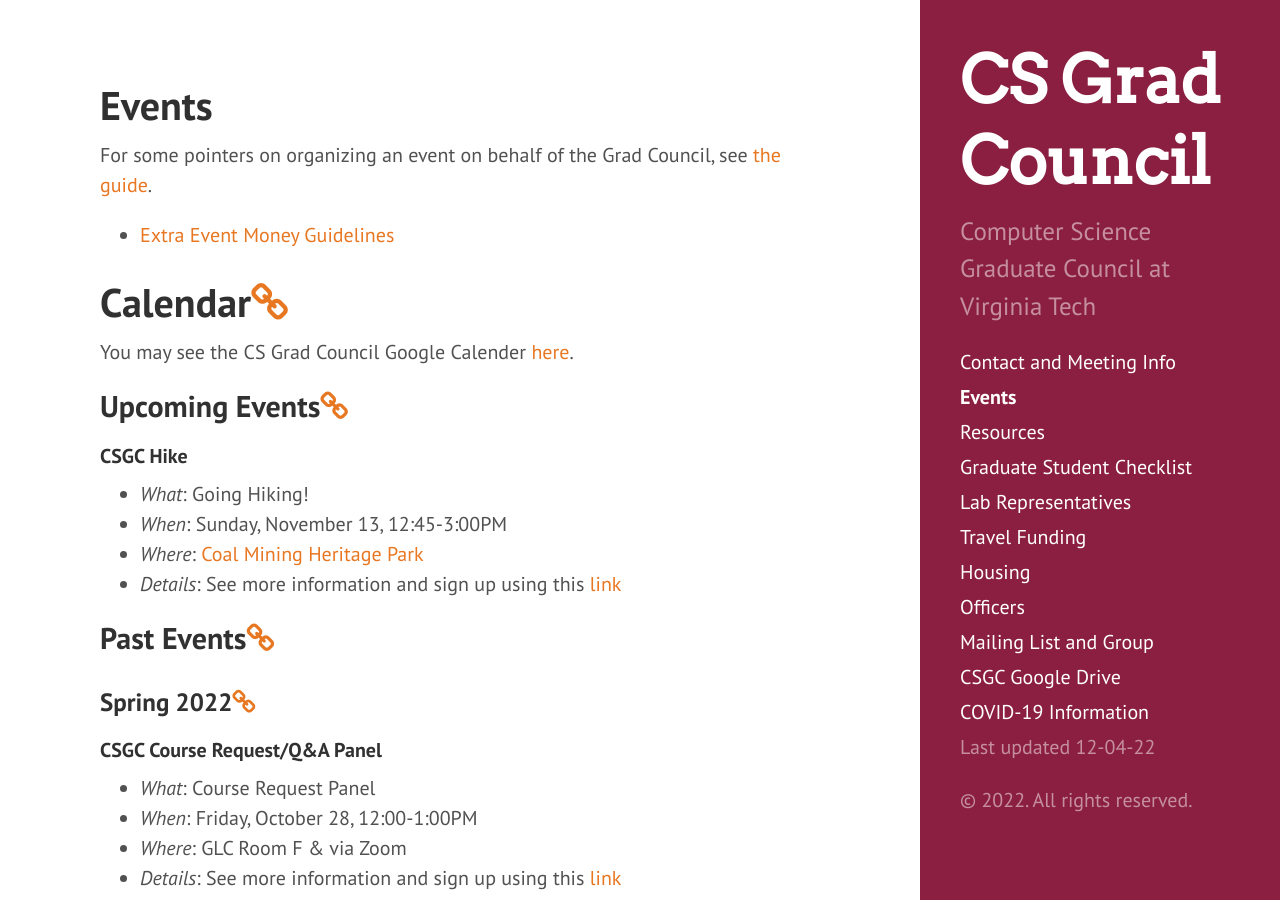
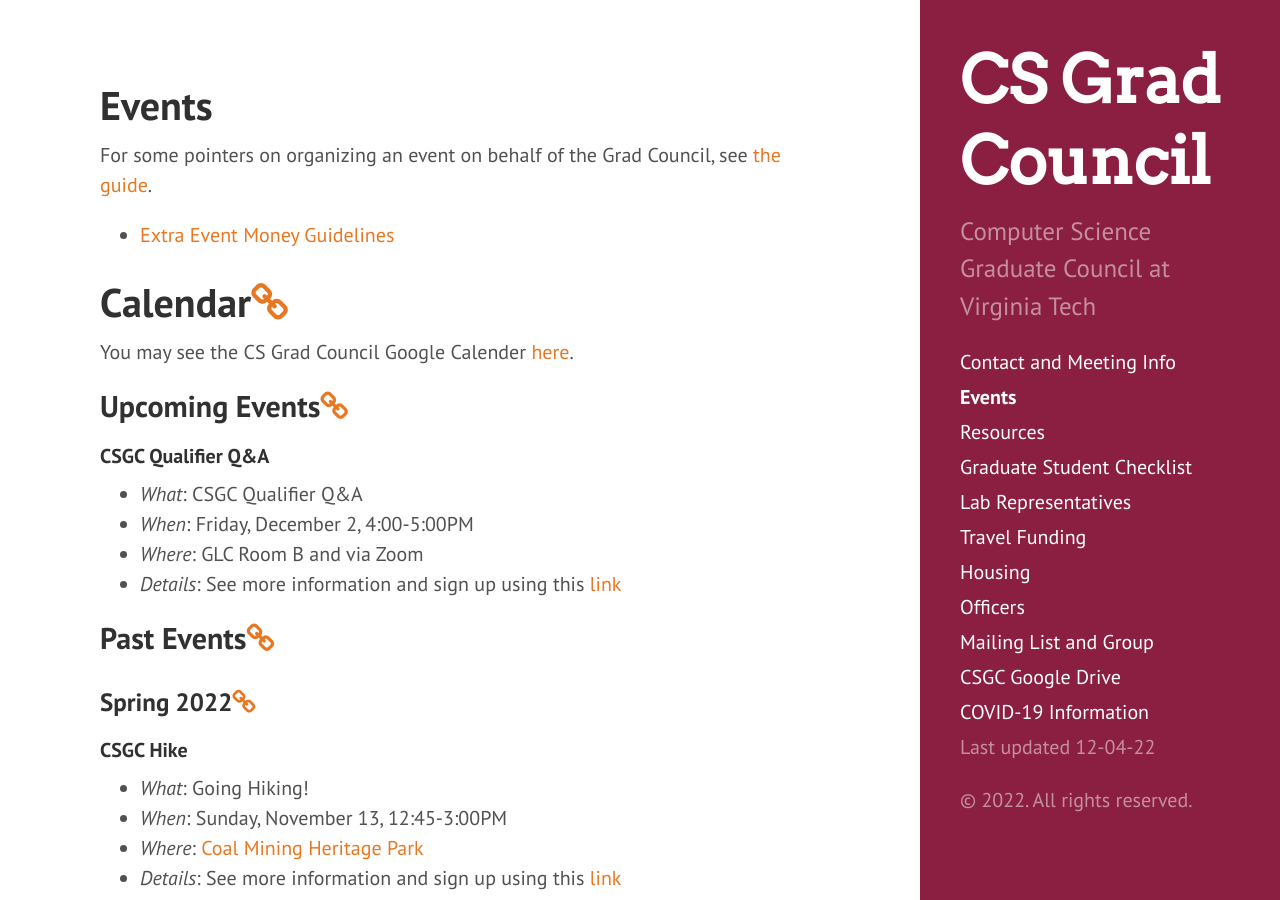
Before and after one commit to CSGraduateCouncil-VirginiaTech/csgc-website, a Jekyll site: the page built from events.md, in a window 1280 px wide and 900 px high. Built offline with Jekyll 4.4.1, drawn with Linux system fonts in a browser that asks for light colours.

Commit message:
Add qualifier Q&A (#215)
* Update events.md

* Update events.md

```diff
--- a/events.md
+++ b/events.md
@@ -13,16 +13,23 @@
 
 ## <a name="UpcomingEvents"></a>Upcoming Events<a href="#UpcomingEvents"><i class="fa fa-link" aria-hidden="true"></i></a>
 
+#### CSGC Qualifier Q&A
+
+- *What*: CSGC Qualifier Q&A
+- *When*: Friday, December 2, 4:00-5:00PM
+- *Where*: GLC Room B and via Zoom
+- *Details*: See more information and sign up using this [link](https://forms.gle/7kWJc5cr5mjBkxjT7)
+
+## <a name="PastEvents"></a>Past Events<a href="#PastEvents"><i class="fa fa-link" aria-hidden="true"></i></a>
+
+### <a name="Fall2022"></a>Spring 2022<a href="#Fall2022"><i class="fa fa-link" aria-hidden="true"></i></a>
+
 #### CSGC Hike
 
 - *What*: Going Hiking!
 - *When*: Sunday, November 13, 12:45-3:00PM
 - *Where*: [Coal Mining Heritage Park](https://goo.gl/maps/rMshEwDzPuYqkQKp8)
 - *Details*: See more information and sign up using this [link](https://forms.gle/bPyAdhKuvQ1MxaZc7)
-
-## <a name="PastEvents"></a>Past Events<a href="#PastEvents"><i class="fa fa-link" aria-hidden="true"></i></a>
-
-### <a name="Fall2022"></a>Spring 2022<a href="#Fall2022"><i class="fa fa-link" aria-hidden="true"></i></a>
 
 #### CSGC Course Request/Q&A Panel
 
```
